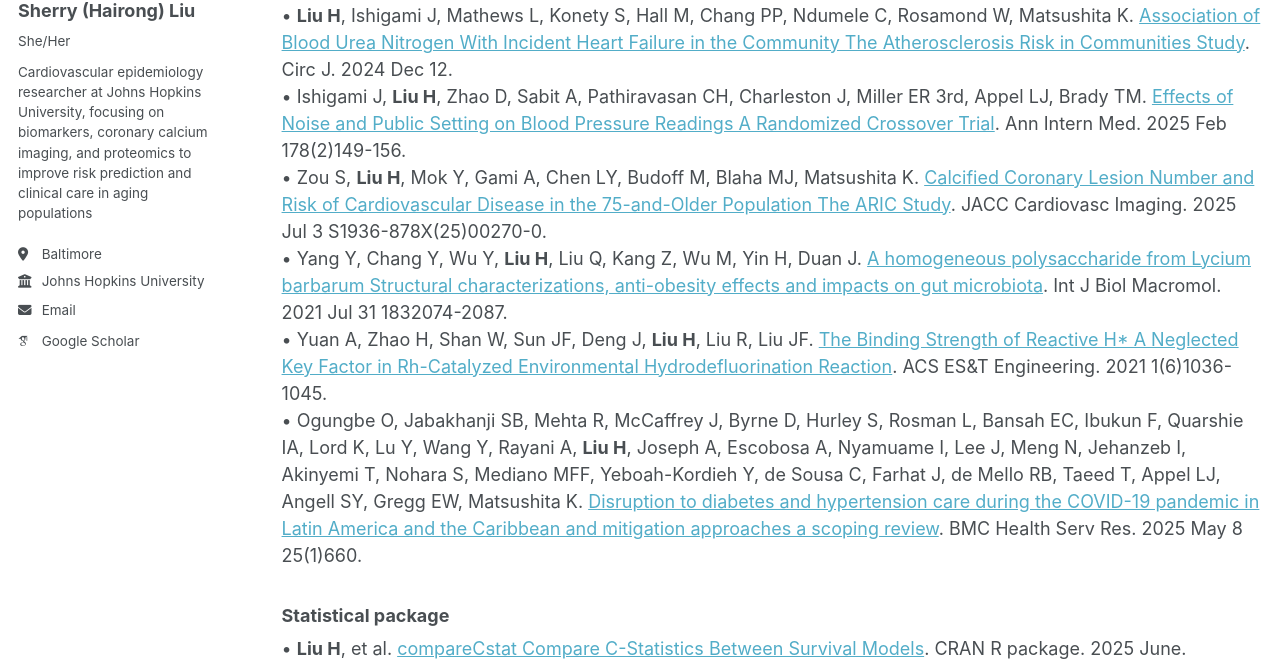
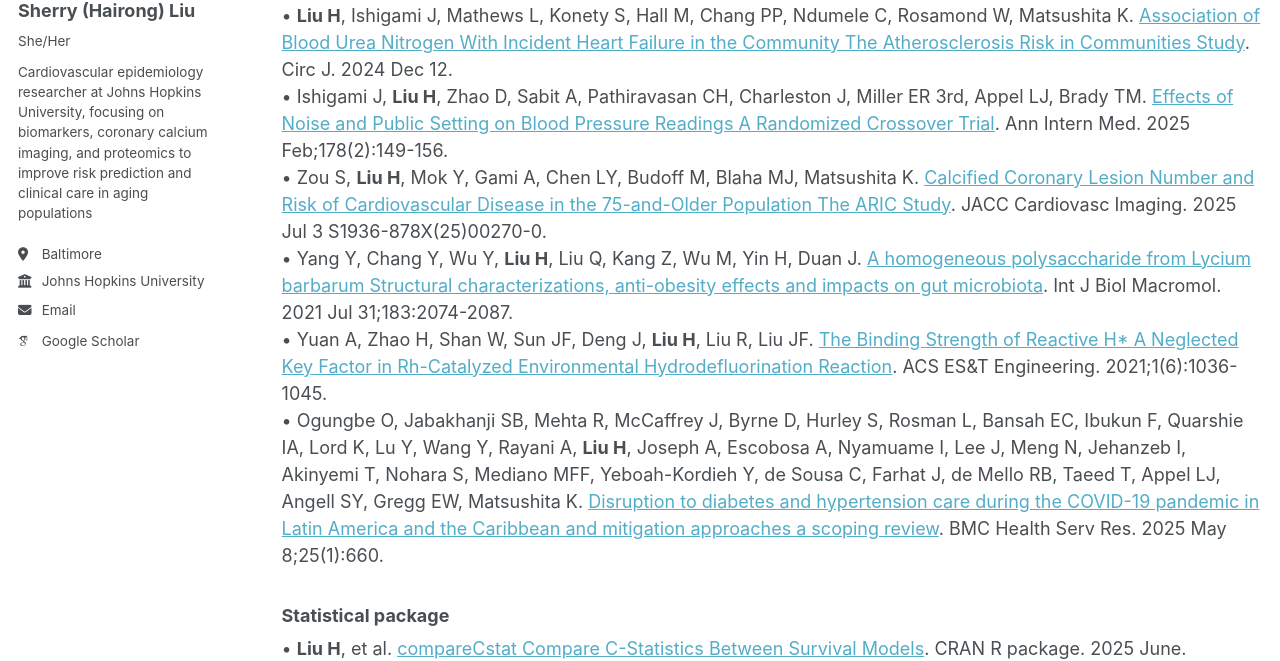
Before and after one commit to sherry090345/sherry090345.github.io, a Jekyll site: the page built from _pages/publications.html, in a window 1280 px wide and 1367 px high. Shown: the part 314-975 px from the top of the window. Built offline with Jekyll 4.4.1, drawn with Linux system fonts in a browser that asks for light colours; some web fonts are replaced; a script that is not in the unit is left out; some of the changed text lies outside the part shown.

Commit message:
publications.html

```diff
--- a/_pages/publications.html
+++ b/_pages/publications.html
@@ -15,26 +15,28 @@ classes: publications-page
 <style>
   .publications-page .pub-section-title { font-size: 14px; line-height: 1.4; margin: 0.75rem 0 0.5rem; }
   .publications-page .pub-item { font-size: 12px; line-height: 1.55; margin-bottom: 1rem; }
+  .publications-page .pub-item:last-child { margin-bottom: 0; }
   .publications-page .pub-item a { text-decoration: none; }
   .publications-page .pub-item a:hover { text-decoration: underline; }
+  .publications-page .journal { font-style: italic; font-weight: 700; }
 </style>
 
 <h3 class="pub-section-title">Article</h3>
 
-<div class="pub-item">• <strong>Liu H</strong>, Zhao D, Sabit A, Pathiravasan CH, Ishigami J, Charleston J, Miller ER 3rd, Matsushita K, Appel LJ, Brady TM. <a href="https://doi.org/10.1001/jamainternmed.2024.5213" target="_blank" rel="noopener">Arm Position and Blood Pressure Readings: The ARMS Crossover Randomized Clinical Trial</a>. JAMA Intern Med. 2024 Oct 7:e245213.</div>
+<div class="pub-item">• <strong>Liu H</strong>, Zhao D, Sabit A, Pathiravasan CH, Ishigami J, Charleston J, Miller ER 3rd, Matsushita K, Appel LJ, Brady TM. <a href="https://doi.org/10.1001/jamainternmed.2024.5213" target="_blank" rel="noopener">Arm Position and Blood Pressure Readings: The ARMS Crossover Randomized Clinical Trial</a>. <span class="journal">JAMA Intern Med.</span> 2024 Oct 7:e245213.</div>
 
-<div class="pub-item">• <strong>Liu H</strong>, Ishigami J, Mathews L, Konety S, Hall M, Chang PP, Ndumele C, Rosamond W, Matsushita K. <a href="https://doi.org/10.1253/circj.CJ-24-0502" target="_blank" rel="noopener">Association of Blood Urea Nitrogen With Incident Heart Failure in the Community  The Atherosclerosis Risk in Communities Study</a>. Circ J. 2024 Dec 12.</div>
+<div class="pub-item">• <strong>Liu H</strong>, Ishigami J, Mathews L, Konety S, Hall M, Chang PP, Ndumele C, Rosamond W, Matsushita K. <a href="https://doi.org/10.1253/circj.CJ-24-0502" target="_blank" rel="noopener">Association of Blood Urea Nitrogen With Incident Heart Failure in the Community  The Atherosclerosis Risk in Communities Study</a>. <span class="journal">Circ J.</span> 2024 Dec 12.</div>
 
-<div class="pub-item">• Ishigami J, <strong>Liu H</strong>, Zhao D, Sabit A, Pathiravasan CH, Charleston J, Miller ER 3rd, Appel LJ, Brady TM. <a href="https://doi.org/10.7326/ANNALS-24-00873" target="_blank" rel="noopener">Effects of Noise and Public Setting on Blood Pressure Readings  A Randomized Crossover Trial</a>. Ann Intern Med. 2025 Feb 178(2)149-156.</div>
+<div class="pub-item">• Ishigami J, <strong>Liu H</strong>, Zhao D, Sabit A, Pathiravasan CH, Charleston J, Miller ER 3rd, Appel LJ, Brady TM. <a href="https://doi.org/10.7326/ANNALS-24-00873" target="_blank" rel="noopener">Effects of Noise and Public Setting on Blood Pressure Readings  A Randomized Crossover Trial</a>. <span class="journal">Ann Intern Med.</span> 2025 Feb;178(2):149-156.</div>
 
-<div class="pub-item">• Zou S, <strong>Liu H</strong>, Mok Y, Gami A, Chen LY, Budoff M, Blaha MJ, Matsushita K. <a href="https://doi.org/10.1016/j.jcmg.2025.05.014" target="_blank" rel="noopener">Calcified Coronary Lesion Number and Risk of Cardiovascular Disease in the 75-and-Older Population  The ARIC Study</a>. JACC Cardiovasc Imaging. 2025 Jul 3 S1936-878X(25)00270-0.</div>
+<div class="pub-item">• Zou S, <strong>Liu H</strong>, Mok Y, Gami A, Chen LY, Budoff M, Blaha MJ, Matsushita K. <a href="https://doi.org/10.1016/j.jcmg.2025.05.014" target="_blank" rel="noopener">Calcified Coronary Lesion Number and Risk of Cardiovascular Disease in the 75-and-Older Population  The ARIC Study</a>. <span class="journal">JACC Cardiovasc Imaging.</span> 2025 Jul 3 S1936-878X(25)00270-0.</div>
 
-<div class="pub-item">• Yang Y, Chang Y, Wu Y, <strong>Liu H</strong>, Liu Q, Kang Z, Wu M, Yin H, Duan J. <a href="https://doi.org/10.1016/j.ijbiomac.2021.05.209" target="_blank" rel="noopener">A homogeneous polysaccharide from Lycium barbarum  Structural characterizations, anti-obesity effects and impacts on gut microbiota</a>. Int J Biol Macromol. 2021 Jul 31 1832074-2087.</div>
+<div class="pub-item">• Yang Y, Chang Y, Wu Y, <strong>Liu H</strong>, Liu Q, Kang Z, Wu M, Yin H, Duan J. <a href="https://doi.org/10.1016/j.ijbiomac.2021.05.209" target="_blank" rel="noopener">A homogeneous polysaccharide from Lycium barbarum  Structural characterizations, anti-obesity effects and impacts on gut microbiota</a>. <span class="journal">Int J Biol Macromol.</span> 2021 Jul 31;183:2074-2087.</div>
 
-<div class="pub-item">• Yuan A, Zhao H, Shan W, Sun JF, Deng J, <strong>Liu H</strong>, Liu R, Liu JF. <a href="https://doi.org/10.1021/acsestengg.1c00108" target="_blank" rel="noopener">The Binding Strength of Reactive H*  A Neglected Key Factor in Rh-Catalyzed Environmental Hydrodefluorination Reaction</a>. ACS ES&amp;T Engineering. 2021 1(6)1036-1045.</div>
+<div class="pub-item">• Yuan A, Zhao H, Shan W, Sun JF, Deng J, <strong>Liu H</strong>, Liu R, Liu JF. <a href="https://doi.org/10.1021/acsestengg.1c00108" target="_blank" rel="noopener">The Binding Strength of Reactive H*  A Neglected Key Factor in Rh-Catalyzed Environmental Hydrodefluorination Reaction</a>. <span class="journal">ACS ES&amp;T Engineering.</span> 2021;1(6):1036-1045.</div>
 
-<div class="pub-item">• Ogungbe O, Jabakhanji SB, Mehta R, McCaffrey J, Byrne D, Hurley S, Rosman L, Bansah EC, Ibukun F, Quarshie IA, Lord K, Lu Y, Wang Y, Rayani A, <strong>Liu H</strong>, Joseph A, Escobosa A, Nyamuame I, Lee J, Meng N, Jehanzeb I, Akinyemi T, Nohara S, Mediano MFF, Yeboah-Kordieh Y, de Sousa C, Farhat J, de Mello RB, Taeed T, Appel LJ, Angell SY, Gregg EW, Matsushita K. <a href="https://doi.org/10.1186/s12913-025-12760-3" target="_blank" rel="noopener">Disruption to diabetes and hypertension care during the COVID-19 pandemic in Latin America and the Caribbean and mitigation approaches  a scoping review</a>. BMC Health Serv Res. 2025 May 8 25(1)660.</div>
+<div class="pub-item">• Ogungbe O, Jabakhanji SB, Mehta R, McCaffrey J, Byrne D, Hurley S, Rosman L, Bansah EC, Ibukun F, Quarshie IA, Lord K, Lu Y, Wang Y, Rayani A, <strong>Liu H</strong>, Joseph A, Escobosa A, Nyamuame I, Lee J, Meng N, Jehanzeb I, Akinyemi T, Nohara S, Mediano MFF, Yeboah-Kordieh Y, de Sousa C, Farhat J, de Mello RB, Taeed T, Appel LJ, Angell SY, Gregg EW, Matsushita K. <a href="https://doi.org/10.1186/s12913-025-12760-3" target="_blank" rel="noopener">Disruption to diabetes and hypertension care during the COVID-19 pandemic in Latin America and the Caribbean and mitigation approaches  a scoping review</a>. <span class="journal">BMC Health Serv Res.</span> 2025 May 8;25(1):660.</div>
 
 <h3 class="pub-section-title">Statistical package</h3>
 
-<div class="pub-item">• <strong>Liu H</strong>, et al. <a href="https://doi.org/10.32614/CRAN.package.compareCstat" target="_blank" rel="noopener">compareCstat  Compare C-Statistics Between Survival Models</a>. CRAN R package. 2025 June.</div>
+<div class="pub-item">• <strong>Liu H</strong>, et al. <a href="https://doi.org/10.32614/CRAN.package.compareCstat" target="_blank" rel="noopener">compareCstat  Compare C-Statistics Between Survival Models</a>. <span class="journal">CRAN</span> R package. 2025 June.</div>
```
